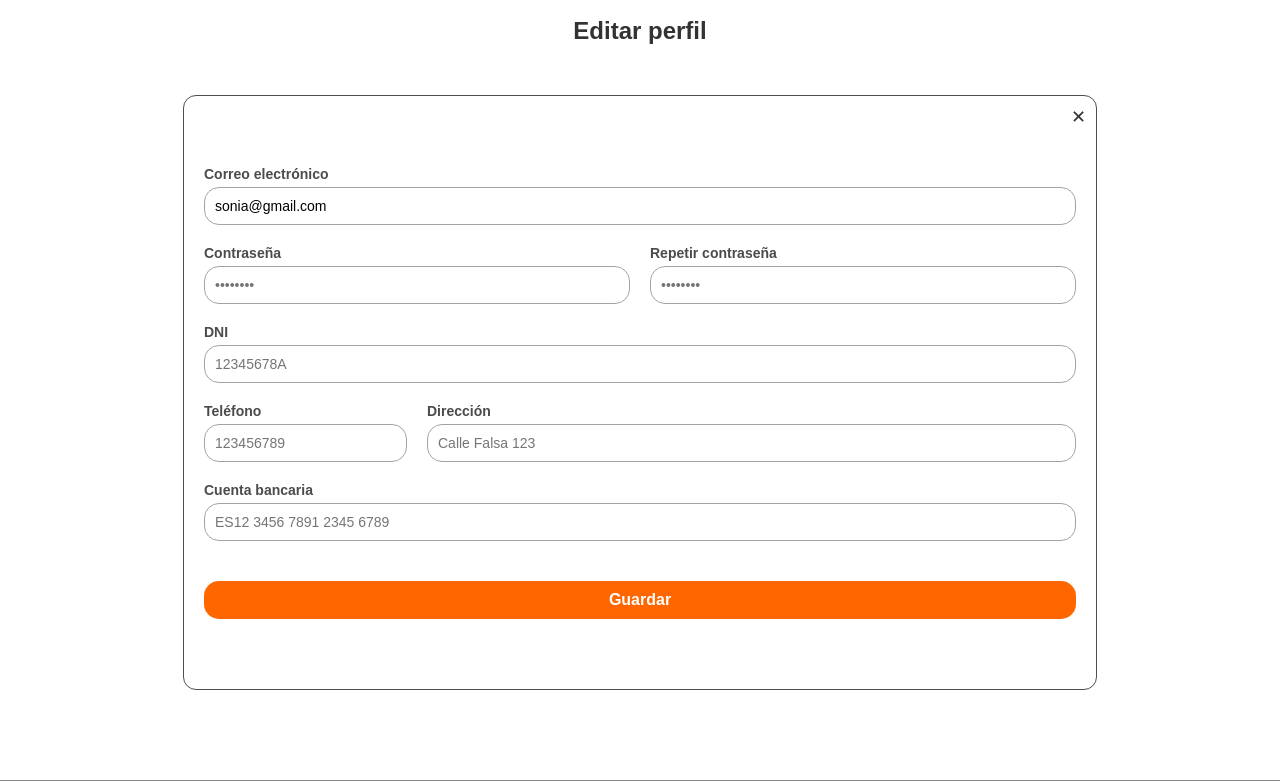
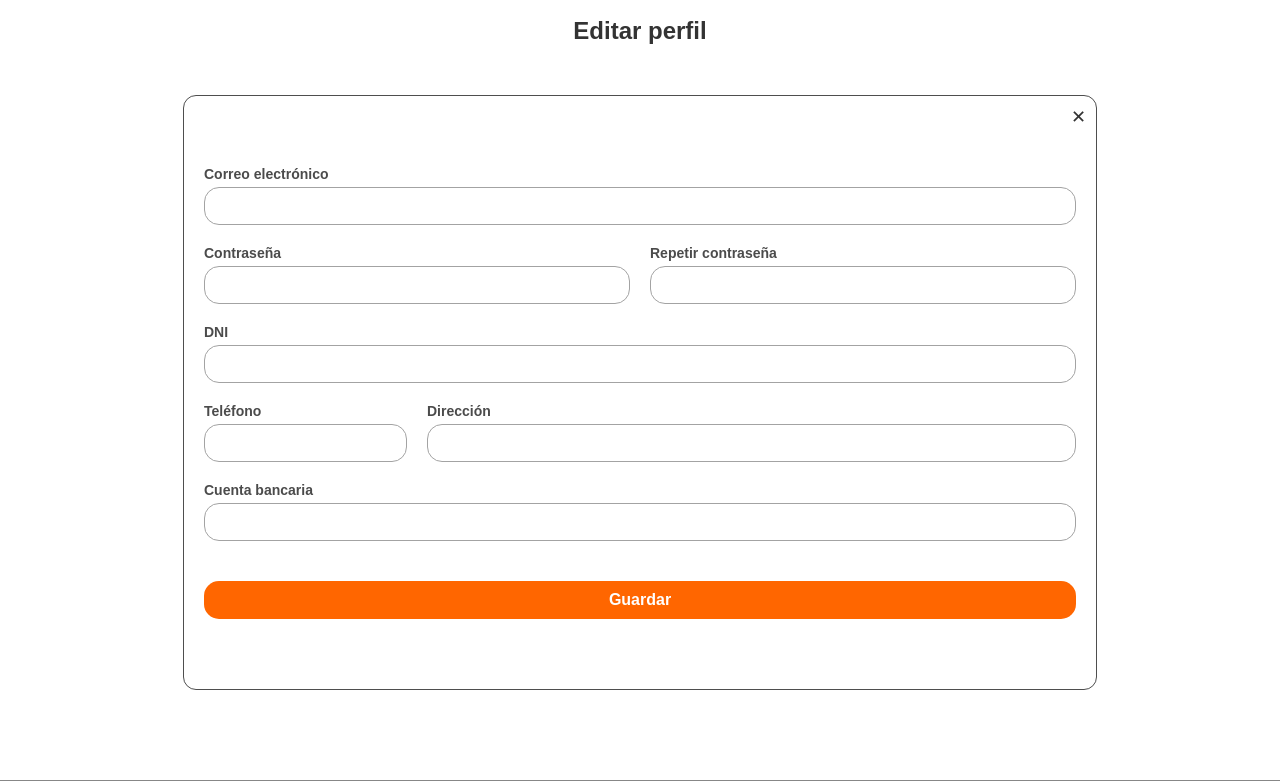
Before and after one commit to ElbaCalvo/Biddly, a PHP site: page /app/view/profileScreen.php in a window 1280 px wide. Shown: the part 176-957 px from the top of the page. Run offline with PHP 8.4, Linux system fonts and the light colour scheme; the visitor is signed in with stand-in values (Sample User, id 1).

Commit message:
mas cambios

```diff
--- a/app/view/misProductos.php
+++ b/app/view/misProductos.php
@@ -67,7 +67,7 @@
                 <div class="info">
                     <div class="productName">' . $producto['Nombre'] . '</div>
                     <div class="price">' . $producto['Precio'] . '€</div>
-                    <a href="biddScreen.php?product_id=' . $producto['ID'] . '"><button class="bidButton">Pujar</button></a>
+                    <a href="biddScreen.php?product_id=' . $producto['ID'] . '"><button class="bidButton">Ver Pujas</button></a>
                     <div class="description">
                         <strong>Descripción</strong><br>
                         <p>' . $producto['Descripcion'] . '</p>
--- a/app/view/profileScreen.php
+++ b/app/view/profileScreen.php
@@ -68,37 +68,37 @@
 
                 <div class="email">
                     <label for="email">Correo electrónico</label>
-                    <input type="email" name="email" value="sonia@gmail.com" required>
+                    <input type="email" name="email" required>
                 </div>
 
                 <div class="password">
                     <label for="password">Contraseña</label>
-                    <input type="password" name="password" placeholder="••••••••" required>
+                    <input type="password" name="password"  required>
                 </div>
 
                 <div class="password2">
                     <label for="repeatPassword">Repetir contraseña</label>
-                    <input type="password" name="repeatPassword" placeholder="••••••••" required>
+                    <input type="password" name="repeatPassword"  required>
                 </div>
 
                 <div class="dni">
                     <label for="dni">DNI</label>
-                    <input type="text" name="dni" placeholder="12345678A" maxlength="9" required>
+                    <input type="text" name="dni" maxlength="9" required>
                 </div>
 
                 <div class="phone">
                     <label for="phone">Teléfono</label>
-                    <input type="tel" name="phone" placeholder="123456789" maxlength="9" required>
+                    <input type="tel" name="phone" maxlength="9" required>
                 </div>
 
                 <div class="address">
                     <label for="address">Dirección</label>
-                    <input type="text" name="address" placeholder="Calle Falsa 123" maxlength="20" required>
+                    <input type="text" name="address" maxlength="20" required>
                 </div>
 
                 <div class="bankAccount">
                     <label for="bankAccount">Cuenta bancaria</label>
-                    <input type="text" name="bankAccount" placeholder="ES12 3456 7891 2345 6789" maxlength="24" required>
+                    <input type="text" name="bankAccount" maxlength="24" required>
                 </div>
 
                 <button type="submit" class="saveButton" name="updateUser">Guardar</button>
```
